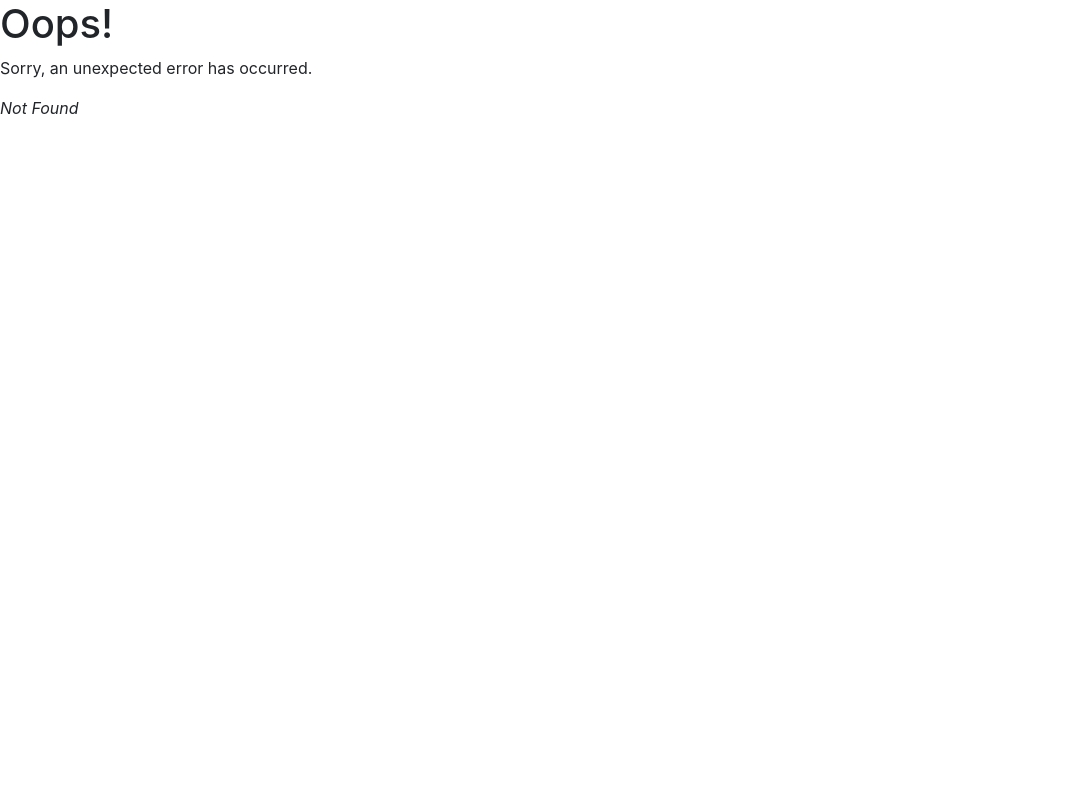
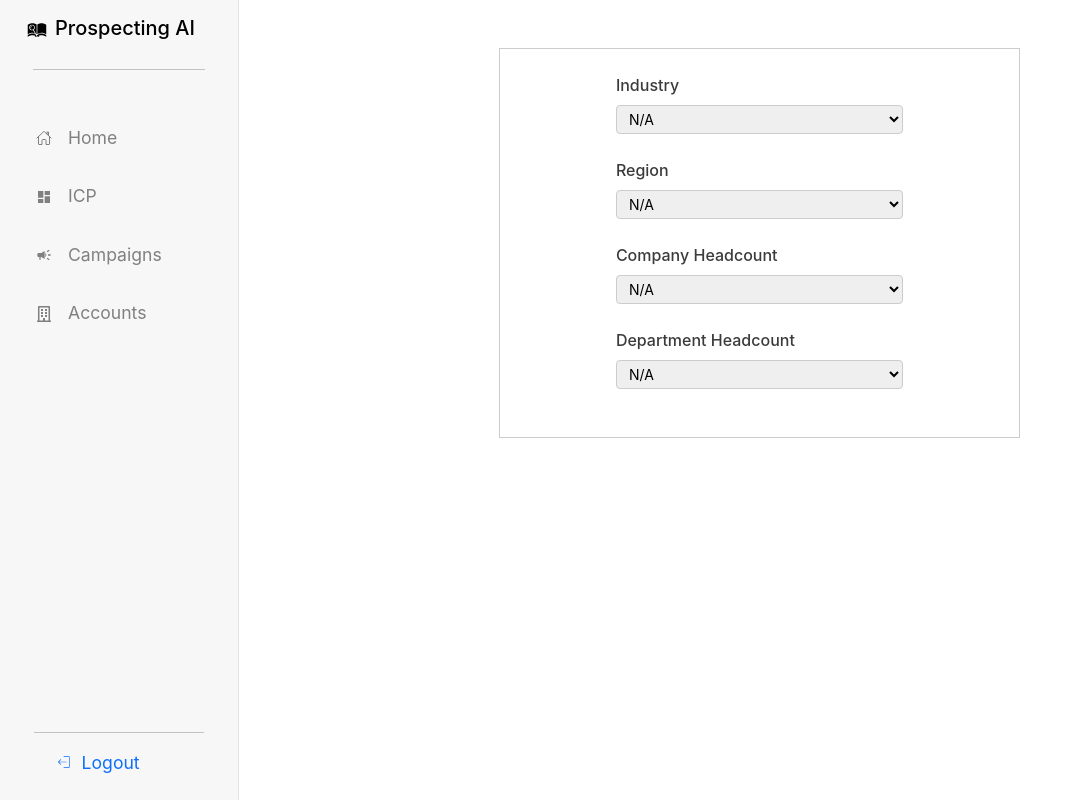
Before and after one commit to Userport-ai/prospecting-ai, a React (Create React App) app: page /icp/create in a window 1280 px wide. Before the commit this address had no page. Shown: the whole page, without its empty margins (0-1082 px from the left). Built offline with nearby package versions, Linux system fonts and the light colour scheme.

Commit message:
Created basic ICP filters for accounts
Will need to add relevance filters for accounts next

```diff
--- /dev/null
+++ b/src/create-icp.js
@@ -0,0 +1,69 @@
+function CreateICP() {
+  return (
+    <div className="d-flex justify-content-center">
+      <div id="create-icp" className="d-flex flex-column mt-5 pb-5">
+        <div
+          id="industry"
+          className="create-icp-filter container d-flex flex-column mt-4"
+        >
+          <label for="industry" class="form-label">
+            Industry
+          </label>
+          <select class="form-select-sm">
+            <option selected>N/A</option>
+            <option value="Saas">SaaS</option>
+            <option value="Real Estate">Real Estate</option>
+            <option value="Banking">Banking</option>
+            <option value="Media">Media & Entertainment</option>
+          </select>
+        </div>
+        <div
+          id="region"
+          className="create-icp-filter container d-flex flex-column mt-4"
+        >
+          <label for="region" class="form-label">
+            Region
+          </label>
+          <select class="form-select-sm">
+            <option selected>N/A</option>
+            <option value="AMER">AMER</option>
+            <option value="EMEA">EMEA</option>
+            <option value="APAC">APAC</option>
+          </select>
+        </div>
+        <div
+          id="company-headcount"
+          className="create-icp-filter container d-flex flex-column mt-4"
+        >
+          <label for="company-headcount" class="form-label">
+            Company Headcount
+          </label>
+          <select class="form-select-sm">
+            <option selected>N/A</option>
+            <option value="AMER">1-10</option>
+            <option value="EMEA">10-50</option>
+            <option value="APAC">50-100</option>
+          </select>
+        </div>
+        <div
+          id="department-headcount"
+          className="create-icp-filter container d-flex flex-column mt-4"
+        >
+          <label for="department-headcount" class="form-label">
+            Department Headcount
+          </label>
+          <select class="form-select-sm">
+            <option selected>N/A</option>
+            <option value="AMER">1-5</option>
+            <option value="EMEA">1-10</option>
+            <option value="APAC">1-20</option>
+            <option value="APAC">1-30</option>
+            <option value="APAC">1-40</option>
+          </select>
+        </div>
+      </div>
+    </div>
+  );
+}
+
+export default CreateICP;
--- a/src/ideal-customer-profile.js
+++ b/src/ideal-customer-profile.js
@@ -1,6 +1,8 @@
+import { Link } from "react-router-dom";
+
 function IdealCustomerProfile() {
   return (
-    <div id="icp" className="container d-flex justify-content-center">
+    <div id="icp">
       <div
         id="instructions-div"
         className="container d-flex flex-column m-3 p-3"
@@ -16,9 +18,11 @@ function IdealCustomerProfile() {
           </p>
           <p>ICP configurations can also be edited at any time.</p>
         </div>
-        <button type="button" className="mt-2">
-          Create new ICP
-        </button>
+        <Link to="/icp/create">
+          <button type="button" className="mt-2">
+            Create new ICP
+          </button>
+        </Link>
       </div>
     </div>
   );
--- a/src/index.css
+++ b/src/index.css
@@ -108,9 +108,6 @@ button {
 
 #detail {
   width: 100%;
-}
-
-#icp {
   height: 100%;
 }
 
@@ -131,7 +128,27 @@ button {
   border: 1px solid #ccc;
 }
 
-#icp #error-page {
+#create-icp {
+  width: 50%;
+  font-size: 0.8rem;
+  color: #3b3b3b;
+  border: 0.5px solid #ccc;
+}
+
+#create-icp label {
+  font-size: 1rem;
+  font-weight: 500;
+}
+
+#create-icp .create-icp-filter {
+  width: 60%;
+}
+
+#create-icp select {
+  border: 1px solid #ccc;
+}
+
+#error-page {
   display: flex;
   flex-direction: column;
   align-items: center;
--- a/src/index.js
+++ b/src/index.js
@@ -3,6 +3,7 @@ import ReactDOM from "react-dom/client";
 import App from "./App";
 import ErrorPage from "./error-page";
 import IdealCustomerProfile from "./ideal-customer-profile";
+import CreateICP from "./create-icp";
 import { createBrowserRouter, RouterProvider } from "react-router-dom";
 import reportWebVitals from "./reportWebVitals";
 import "bootstrap/dist/css/bootstrap.css";
@@ -20,6 +21,10 @@ const router = createBrowserRouter([
         path: "icp",
         element: <IdealCustomerProfile />,
       },
+      {
+        path: "icp/create",
+        element: <CreateICP />,
+      },
     ],
   },
 ]);
```
